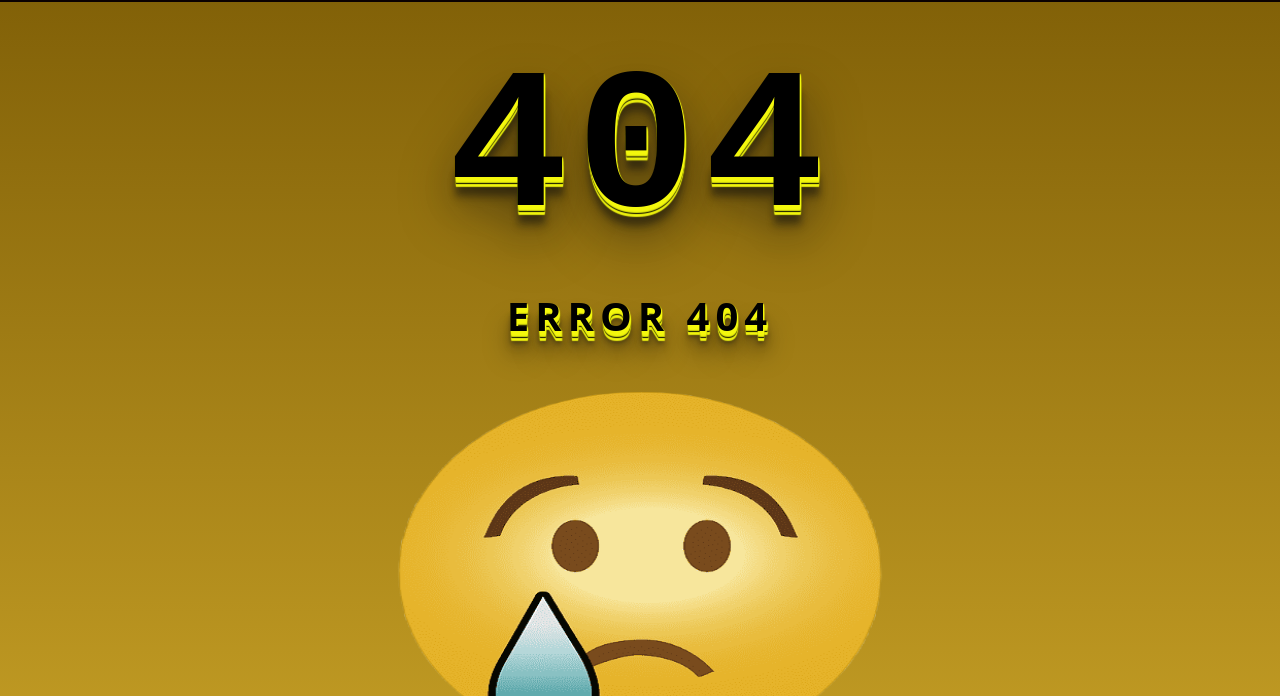
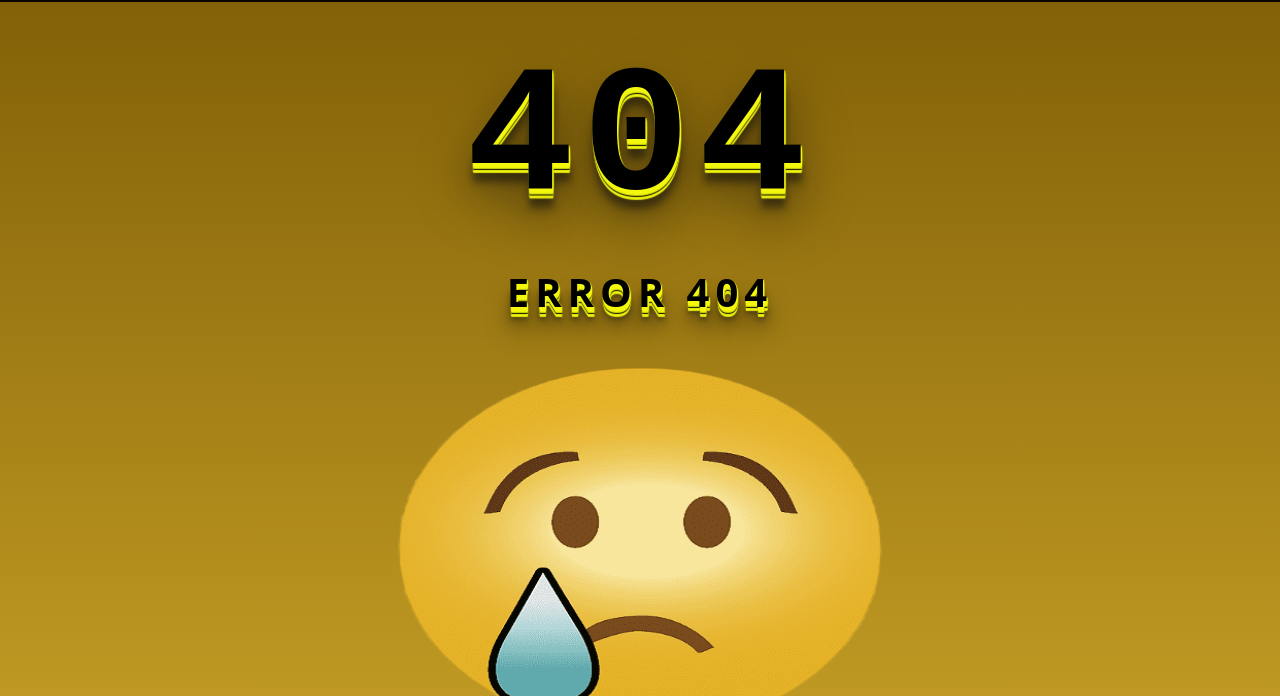
Before and after one commit to ivanshifman/proyectoshifman, a website: page pages/404.html in a window 1280 px wide. Shown: the part 104-800 px from the top of the page. Drawn offline with nearby package versions, Linux system fonts and the light colour scheme.

Commit message:
ajustandodetalles

```diff
--- a/scss/modules/_main404.scss
+++ b/scss/modules/_main404.scss
@@ -1,7 +1,7 @@
 #seccionError {
     background-image: map-get($colores, fondouno);
     h1 {
-        font-size: 200px;
+        font-size: 180px;
         font-family: 'Courier New', Courier, monospace;
         letter-spacing: 8px;
         text-shadow: 1px 1px 1px map-get($colores, amarilloespecial),
```
Also changed, not shown: css/style.css.
